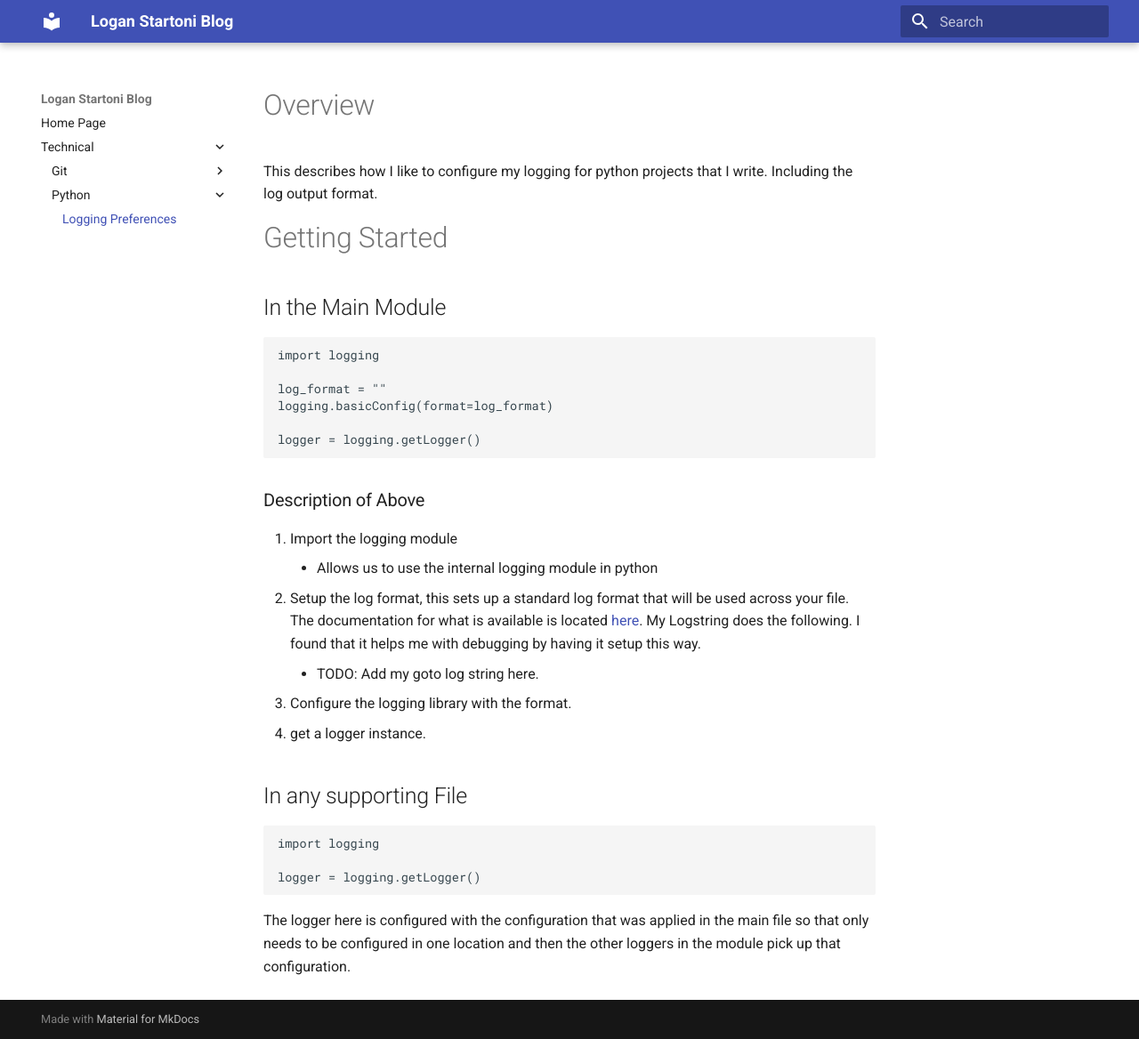
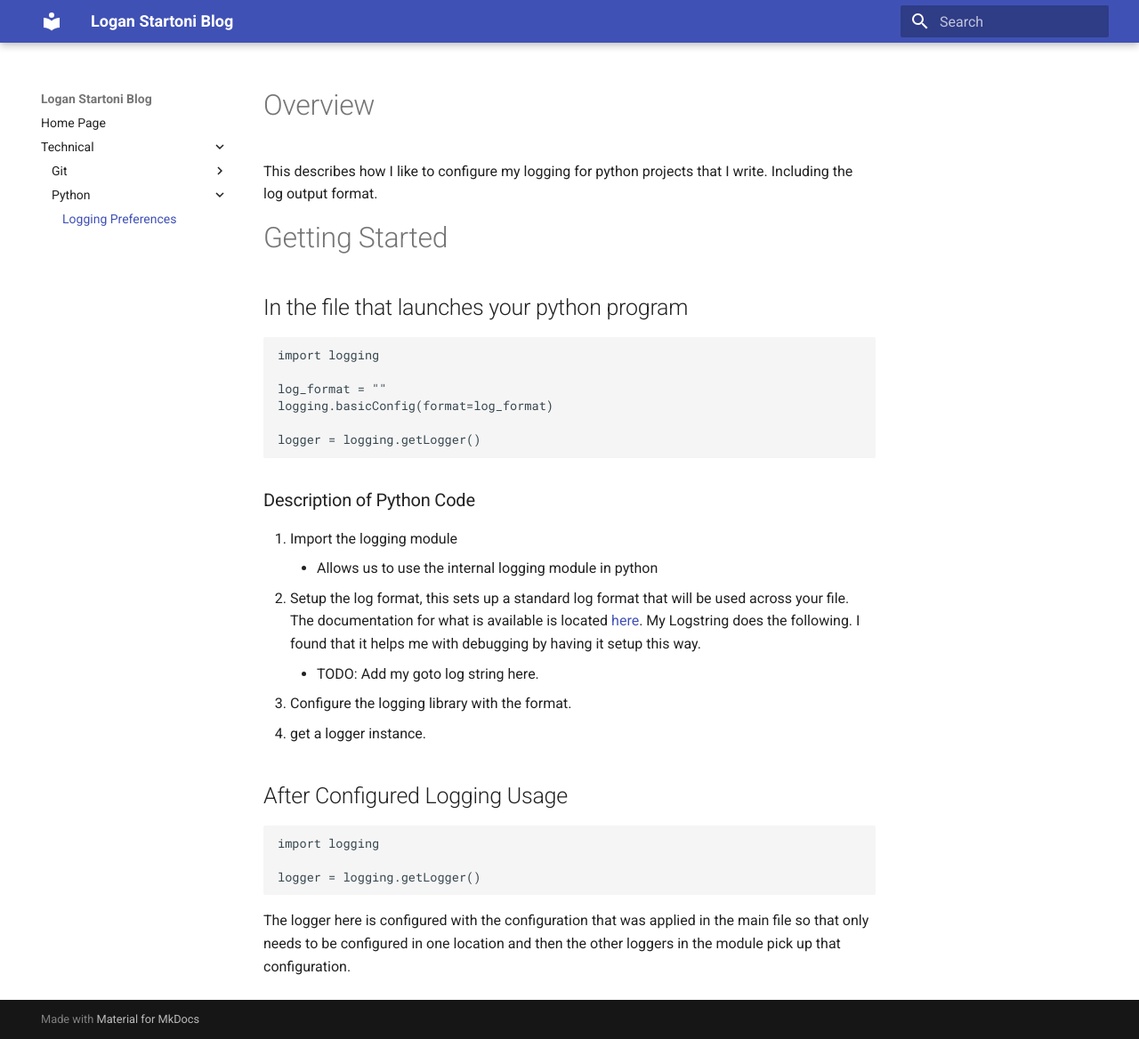
Before and after one commit to loganstartoni/LoganStartoniBlog, an MkDocs documentation site: the page built from docs/Technical/Python/Logging Preferences.md, in a window 1280 px wide and 1168 px high. Shown: the whole window at 89% size. Built offline with MkDocs 1.6.1 and Material for MkDocs 9.7.7, drawn with Linux system fonts in a browser that asks for light colours.

Commit message:
Update logging blog

````diff
--- a/docs/Technical/Python/Logging Preferences.md
+++ b/docs/Technical/Python/Logging Preferences.md
@@ -10,7 +10,7 @@ This describes how I like to configure my logging for python projects that I wri
 
 # Getting Started
 
-## In the Main Module
+## In the file that launches your python program
 ```python
 import logging
 
@@ -20,7 +20,7 @@ logging.basicConfig(format=log_format)
 logger = logging.getLogger()
 ```
 
-### Description of Above
+### Description of Python Code
 1. Import the logging module
     - Allows us to use the internal logging module in python
 2. Setup the log format, this sets up a standard log format that will be used across your file. The documentation for what is available is located [here](https://docs.python.org/3/library/logging.html#logrecord-attributes). My Logstring does the following. I found that it helps me with debugging by having it setup this way.
@@ -29,7 +29,7 @@ logger = logging.getLogger()
 4. get a logger instance.
 
 
-## In any supporting File
+## After Configured Logging Usage
 ```python
 import logging
 
````
